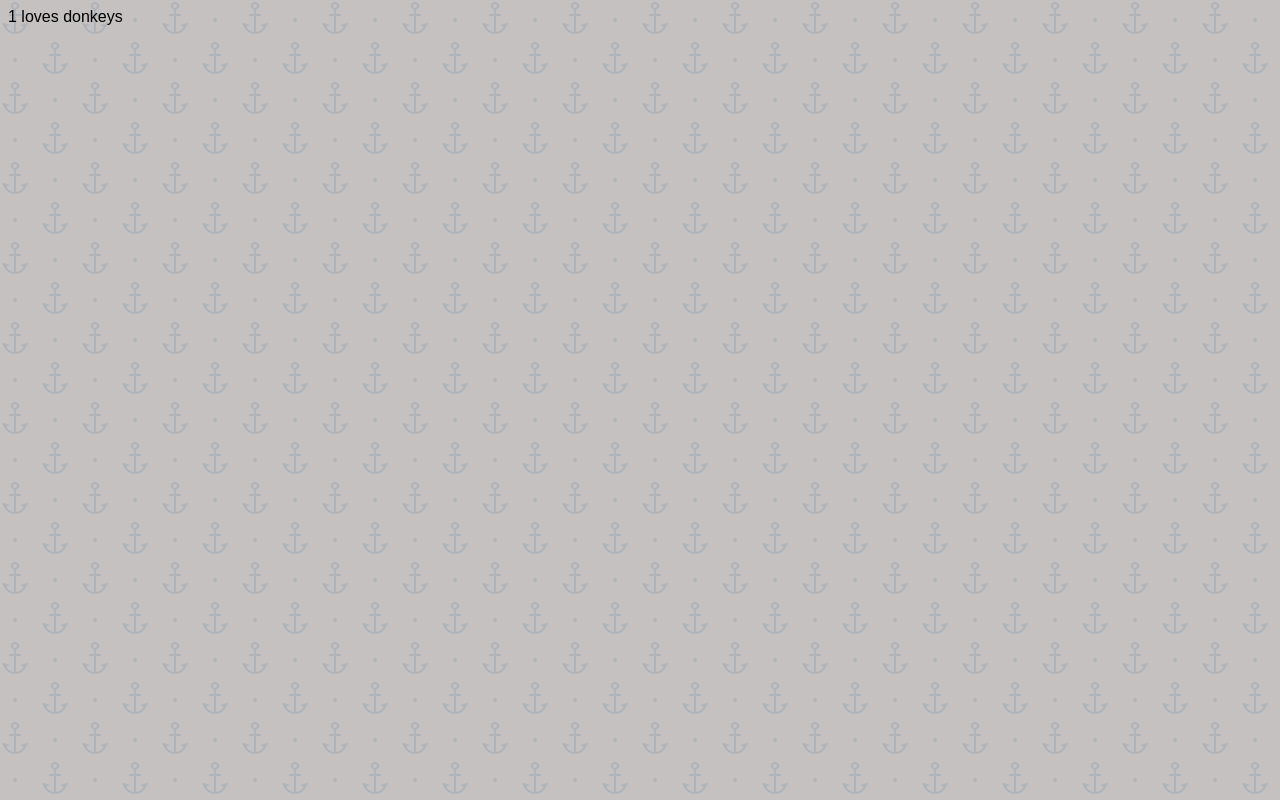
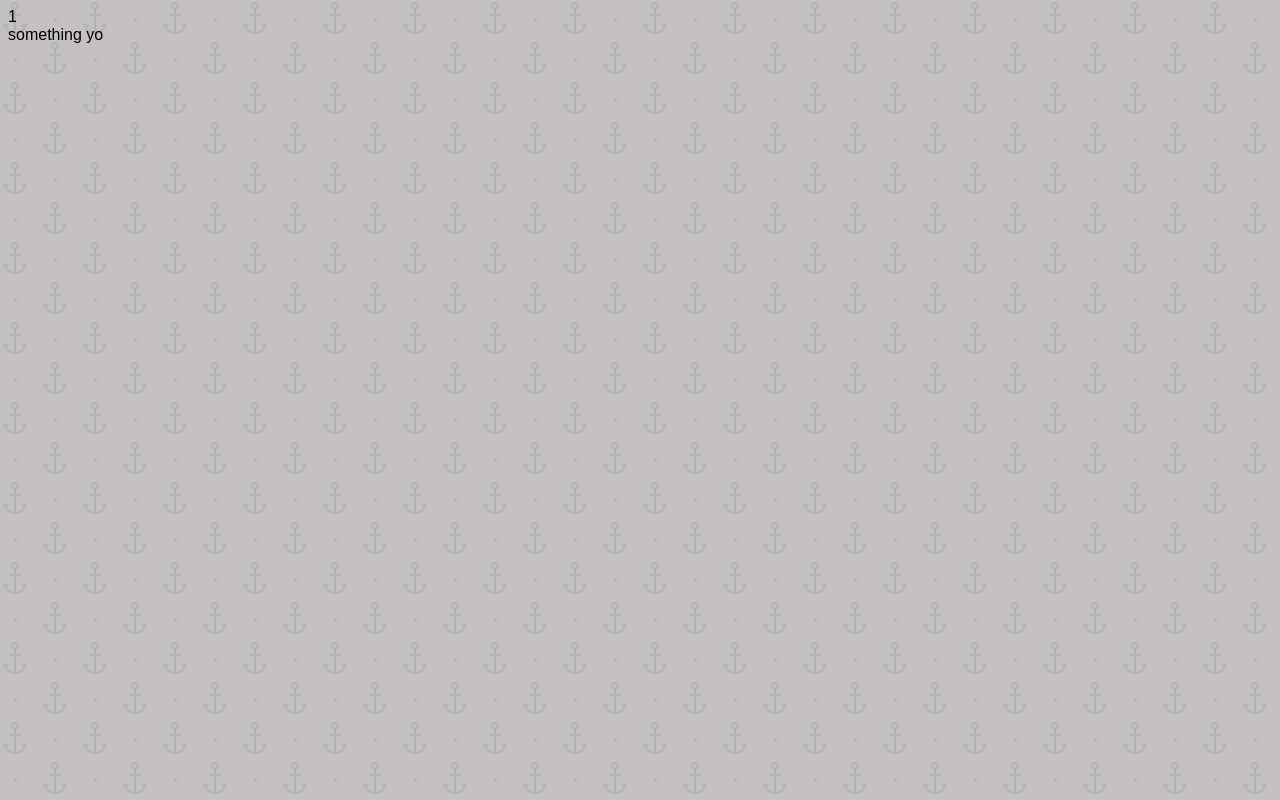
Before and after one commit to onebutter/socialwise, a React app in the folder client/: page /1 in a window 1280 px wide. Built offline with nearby package versions, Linux system fonts and the light colour scheme; a web font is replaced by a local one.

Commit message:
added components for the container

```diff
--- a/client/src/features/Namecard/components/Box.js
+++ /dev/null
@@ -1,6 +0,0 @@
-import React from 'react';
-import styles from './styles.css';
-
-const Box = ({ content }) => <div className={styles.root}>{content}</div>;
-
-export default Box;
--- /dev/null
+++ b/client/src/features/Namecard/components/Profile/index.js
@@ -0,0 +1,11 @@
+import React, { Component } from 'react';
+import styles from './styles.css';
+
+class Profile extends Component {
+  render() {
+    const { content } = this.props;
+    return <div className={styles.root}>{content}</div>;
+  }
+}
+
+export default Profile;
--- /dev/null
+++ b/client/src/features/Namecard/components/Services/index.js
@@ -0,0 +1,10 @@
+import React, { Component } from 'react';
+import styles from './styles.css';
+
+class Services extends Component {
+  render() {
+    return <div>something yo </div>;
+  }
+}
+
+export default Services;
--- a/client/src/features/Namecard/index.js
+++ b/client/src/features/Namecard/index.js
@@ -3,7 +3,8 @@
 import { connect } from 'react-redux';
 import { loadNamecardRequest } from './actions';
 
-import Box from './components/Box';
+import Profile from './components/Profile';
+import Services from './components/Services';
 
 class NamecardContainer extends Component {
   componentDidMount() {
@@ -14,7 +15,12 @@
   render() {
     const { status, entity } = this.props;
     if (status.success) {
-      return <Box content={`${entity.name} loves donkeys`} />;
+      return (
+        <div>
+          <Profile content={entity.name} />
+          <Services content={entity.services} />
+        </div>
+      );
     }
     return null;
   }
```
Also changed, not shown: client/src/features/Namecard/components/Profile/styles.css (renamed from client/src/features/Namecard/components/styles.css), client/src/features/Namecard/components/Services/styles.css (added).
